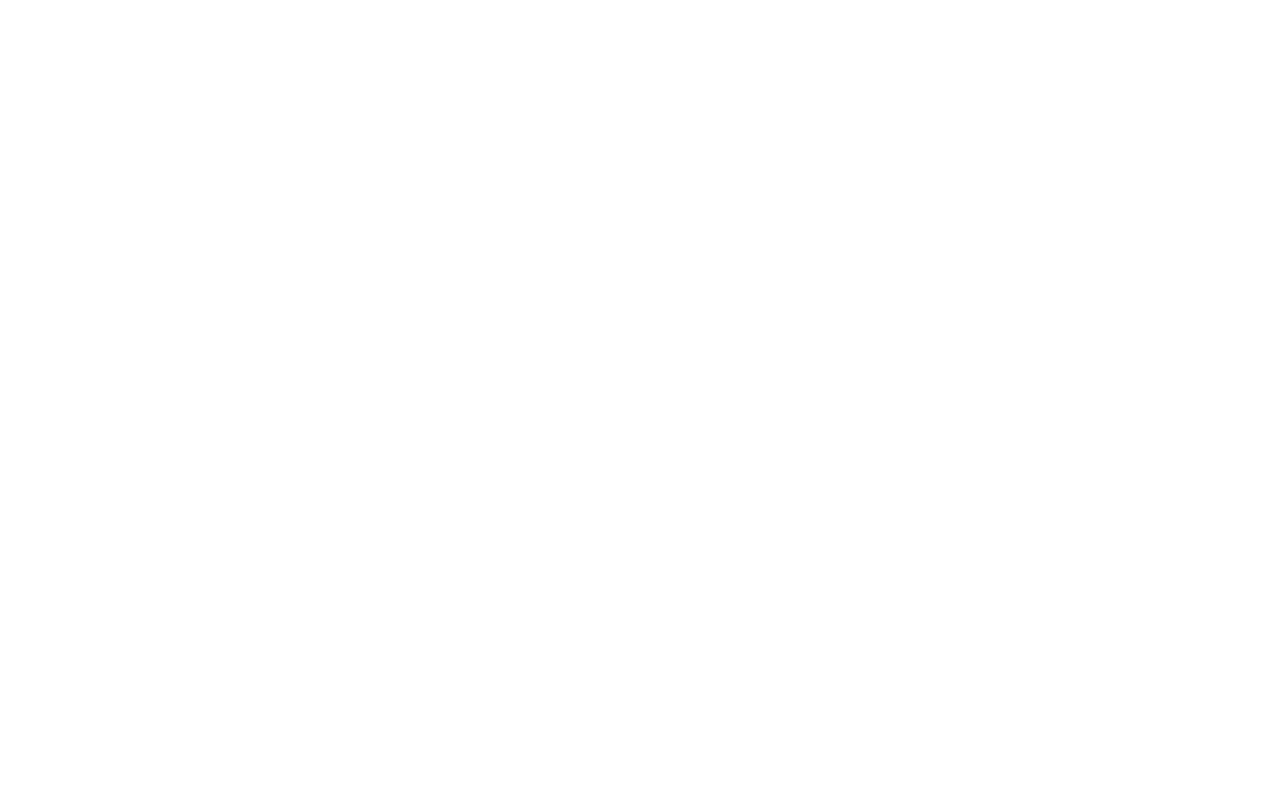
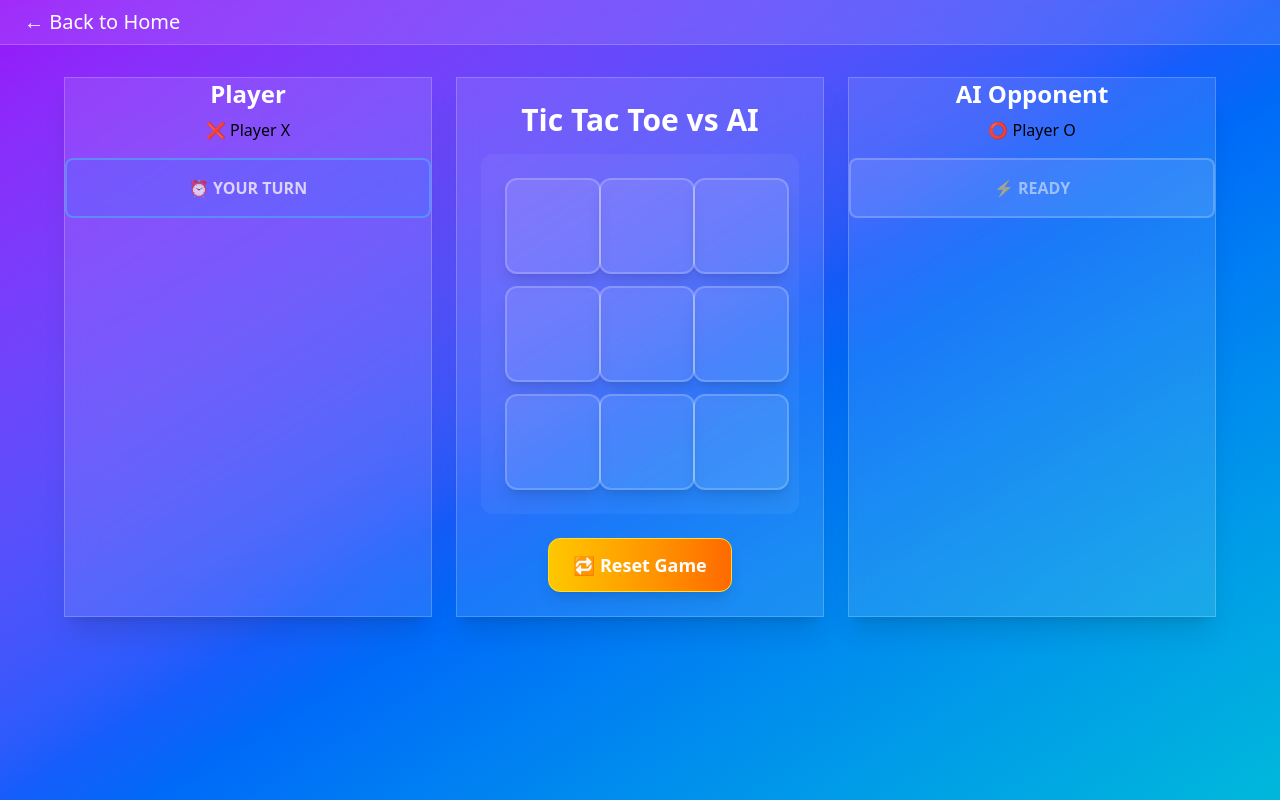
Before and after one commit to BSD-28/Tictactoe, a React (Vite) app in the folder client/: page /vs-ai in a window 1280 px wide. Before the commit this address had no page. Built offline with nearby package versions, Linux system fonts and the light colour scheme.

Commit message:
ai styling

```diff
--- a/client/src/main.jsx
+++ b/client/src/main.jsx
@@ -5,6 +5,7 @@
 import Homepage from "./views/Homepage.jsx";
 import LandingPage from "./views/LandingPage.jsx";
 import GamePage from "./views/GamePage.jsx";
+import VsAi from "./views/VsAi.jsx";
 
 createRoot(document.getElementById("root")).render(
   <StrictMode>
@@ -13,6 +14,7 @@
         <Route path="/" element={<LandingPage />} />
         <Route path="/home" element={<Homepage />} />
         <Route path="/game" element={<GamePage />} />
+        <Route path="/vs-ai" element={<VsAi/>}/>
       </Routes>
     </BrowserRouter>
   </StrictMode>
--- a/client/src/views/VsAi.jsx
+++ b/client/src/views/VsAi.jsx
@@ -1,12 +1,15 @@
 import { useState, useEffect } from "react";
+import { Link } from "react-router";
 import axios from "axios";
 
 export default function VsAi() {
+  const username = localStorage.getItem("username") || "Player";
+
   const [board, setBoard] = useState(Array(9).fill(null));
   const [aiThinking, setAiThinking] = useState(false);
   const [winner, setWinner] = useState(null);
 
-  // Fungsi cek pemenang
+  // Cek pemenang
   const checkWinner = (board) => {
     const lines = [
       [0,1,2],[3,4,5],[6,7,8],
@@ -19,6 +22,7 @@
     return board.includes(null) ? null : "Draw";
   };
 
+  // Klik player
   const handleClick = (index) => {
     if (board[index] !== null || aiThinking || winner) return;
     const newBoard = [...board];
@@ -26,12 +30,12 @@
     setBoard(newBoard);
   };
 
-  // AI move otomatis tiap board berubah
+  // AI jalan otomatis
   useEffect(() => {
     const result = checkWinner(board);
     if (result) {
       setWinner(result);
-      return; // stop AI kalau sudah ada pemenang
+      return;
     }
 
     const emptyCells = board.filter((c) => c === null);
@@ -51,58 +55,121 @@
         newBoard[move] = "O";
         setBoard(newBoard);
       } catch (err) {
-        console.error("Error calling AI:", err);
+        console.error("AI Error:", err);
       } finally {
         setAiThinking(false);
       }
-    }, 2000);
+    }, 1200); // biar keliatan AI mikir dikit
 
     return () => clearTimeout(timer);
   }, [board]);
 
   const handleReset = () => {
     setBoard(Array(9).fill(null));
+    setWinner(null);
     setAiThinking(false);
-    setWinner(null);
   };
 
   return (
-    <div style={{ textAlign: "center", marginTop: "2rem" }}>
-      <h1>Vs AI</h1>
-      <div
-        style={{
-          display: "grid",
-          gridTemplateColumns: "repeat(3, 60px)",
-          gap: "5px",
-          justifyContent: "center",
-          marginBottom: "1rem",
-        }}
-      >
-        {board.map((cell, i) => (
-          <div
-            key={i}
-            onClick={() => handleClick(i)}
-            style={{
-              width: "60px",
-              height: "60px",
-              border: "1px solid black",
-              display: "flex",
-              alignItems: "center",
-              justifyContent: "center",
-              fontSize: "2rem",
-              cursor: aiThinking || cell || winner ? "not-allowed" : "pointer",
-              backgroundColor: "#f0f0f0",
-            }}
-          >
-            {cell}
+    <div className="min-h-screen bg-linear-to-br from-purple-600 via-blue-600 to-cyan-500">
+      {/* Navbar */}
+      <nav className="flex justify-between items-center bg-white/10 backdrop-blur-lg border-b border-white/20 p-2 px-6">
+        <div className="flex-1">
+          <Link to="/home" className="btn btn-ghost text-xl text-white">
+            ← Back to Home
+          </Link>
+        </div>
+      </nav>
+
+      {/* Main Game */}
+      <div className="container mx-auto px-4 py-8">
+        <div className="max-w-6xl mx-auto">
+          <div className="grid grid-cols-1 lg:grid-cols-3 gap-6">
+            {/* Player Sidebar */}
+            <div className="card bg-white/10 backdrop-blur-lg border border-white/20 shadow-xl">
+              <div className="card-body text-center">
+                <h3 className="text-2xl font-bold text-white mb-2">{username}</h3>
+                <div className="badge badge-primary mb-4">❌ Player X</div>
+                <div className="bg-blue-500/30 rounded-lg p-4 border-2 border-blue-400 mt-4 animate-pulse">
+                  <div className="text-center text-white font-bold">
+                    {aiThinking ? "🤖 AI Thinking..." : winner ? "✅ Game Over" : "⏰ YOUR TURN"}
+                  </div>
+                </div>
+              </div>
+            </div>
+
+            {/* Board */}
+            <div className="card bg-white/10 backdrop-blur-lg border border-white/20 shadow-xl">
+              <div className="card-body p-6 text-center">
+                <h2 className="text-3xl font-bold text-white mb-4">Tic Tac Toe vs AI</h2>
+
+                <div className="flex justify-center items-center">
+                  <div className="grid grid-cols-3 gap-3 p-6 bg-white/5 rounded-xl">
+                    {board.map((cell, index) => (
+                      <button
+                        key={index}
+                        onClick={() => handleClick(index)}
+                        disabled={!!cell || aiThinking || winner}
+                        className={`w-24 h-24 text-5xl font-bold rounded-xl border-2 border-white/20 shadow-lg transition-all duration-200
+                          ${
+                            cell === "X"
+                              ? "bg-blue-500 text-white"
+                              : cell === "O"
+                              ? "bg-red-500 text-white"
+                              : "bg-white/10 hover:bg-white/20 text-white/30 hover:scale-105"
+                          }
+                          ${winner || aiThinking ? "cursor-not-allowed" : "cursor-pointer"}
+                        `}
+                      >
+                        {cell || ""}
+                      </button>
+                    ))}
+                  </div>
+                </div>
+
+                {/* Status */}
+                <div className="mt-6 text-white text-xl font-semibold">
+                  {winner
+                    ? winner === "Draw"
+                      ? "🤝 It's a Draw!"
+                      : winner === "X"
+                      ? "🎉 You Win!"
+                      : "🤖 AI Wins!"
+                    : ""}
+                </div>
+
+                {/* Controls */}
+                <div className="flex justify-center mt-6">
+                  <button
+                    onClick={handleReset}
+                    className="flex items-center gap-2 px-6 py-3 text-lg font-semibold text-white
+                    bg-gradient-to-r from-yellow-400 to-orange-500
+                    rounded-xl border border-yellow-300 shadow-lg
+                    transition-all duration-300 ease-out
+                    hover:scale-110 hover:shadow-[0_0_15px_rgba(255,200,0,0.7)]
+                    active:scale-95 cursor-pointer"
+                  >
+                    🔁 Reset Game
+                  </button>
+                </div>
+              </div>
+            </div>
+
+            {/* AI Sidebar */}
+            <div className="card bg-white/10 backdrop-blur-lg border border-white/20 shadow-xl">
+              <div className="card-body text-center">
+                <h3 className="text-2xl font-bold text-white mb-2">AI Opponent</h3>
+                <div className="badge badge-error mb-4">⭕ Player O</div>
+                <div className="bg-white/10 rounded-lg p-4 border-2 border-white/20">
+                  <div className="text-center text-white/50 font-bold">
+                    {aiThinking ? "🧠 THINKING..." : winner ? "⏸️ WAITING..." : "⚡ READY"}
+                  </div>
+                </div>
+              </div>
+            </div>
           </div>
-        ))}
+        </div>
       </div>
-
-      <button onClick={handleReset}>Reset</button>
-
-      {aiThinking && <p>AI turn...</p>}
-      {winner && <p>{winner === "Draw" ? "Draw!" : `Winner: ${winner}`}</p>}
     </div>
   );
 }
```
